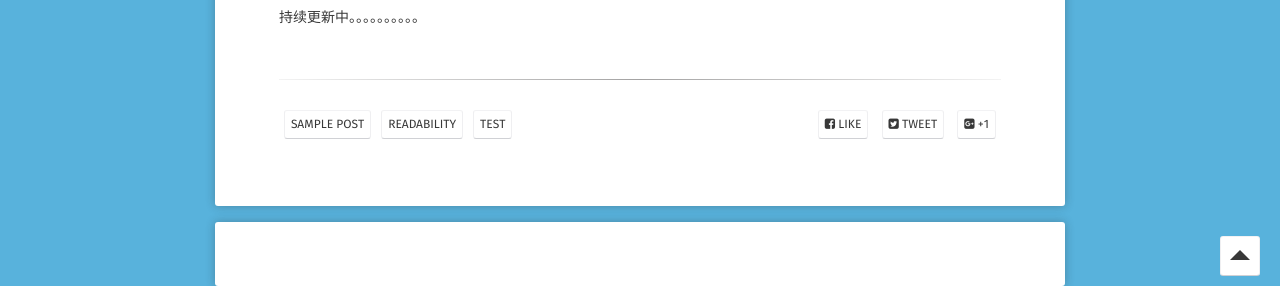
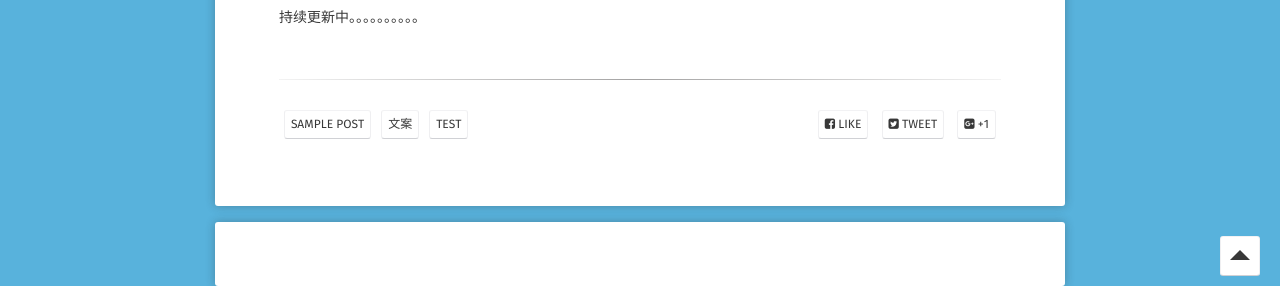
Before and after one commit to caoack123/caoack123.github.io, a Jekyll site: the page built from _posts/2016-07-12-wen'an-post.md, in a window 1280 px wide and 900 px high, scrolled down 4757 px. Shown: the part 614-900 px from the top of the window. Built offline with Jekyll 4.4.1, drawn with Linux system fonts in a browser that asks for light colours; some web fonts are replaced; comment, search, counter and statistics services are not loaded.

Commit message:
改成中文了
改给老婆看的

```diff
--- a/_posts/2016-07-12-wen'an-post.md
+++ b/_posts/2016-07-12-wen'an-post.md
@@ -3,7 +3,7 @@ layout: post
 title: "那些让人过目不忘的文案"
 date: 2016-07-12
 excerpt: "天下文章一大抄"
-tags: [sample post, readability, test]
+tags: [sample post, 文案, test]
 comments: true
 feature: http://7xvnln.com1.z0.glb.clouddn.com/%E5%B1%8F%E5%B9%95%E5%BF%AB%E7%85%A7%202016-07-12%20%E4%B8%8B%E5%8D%8810.20.18.png
 ---
```
